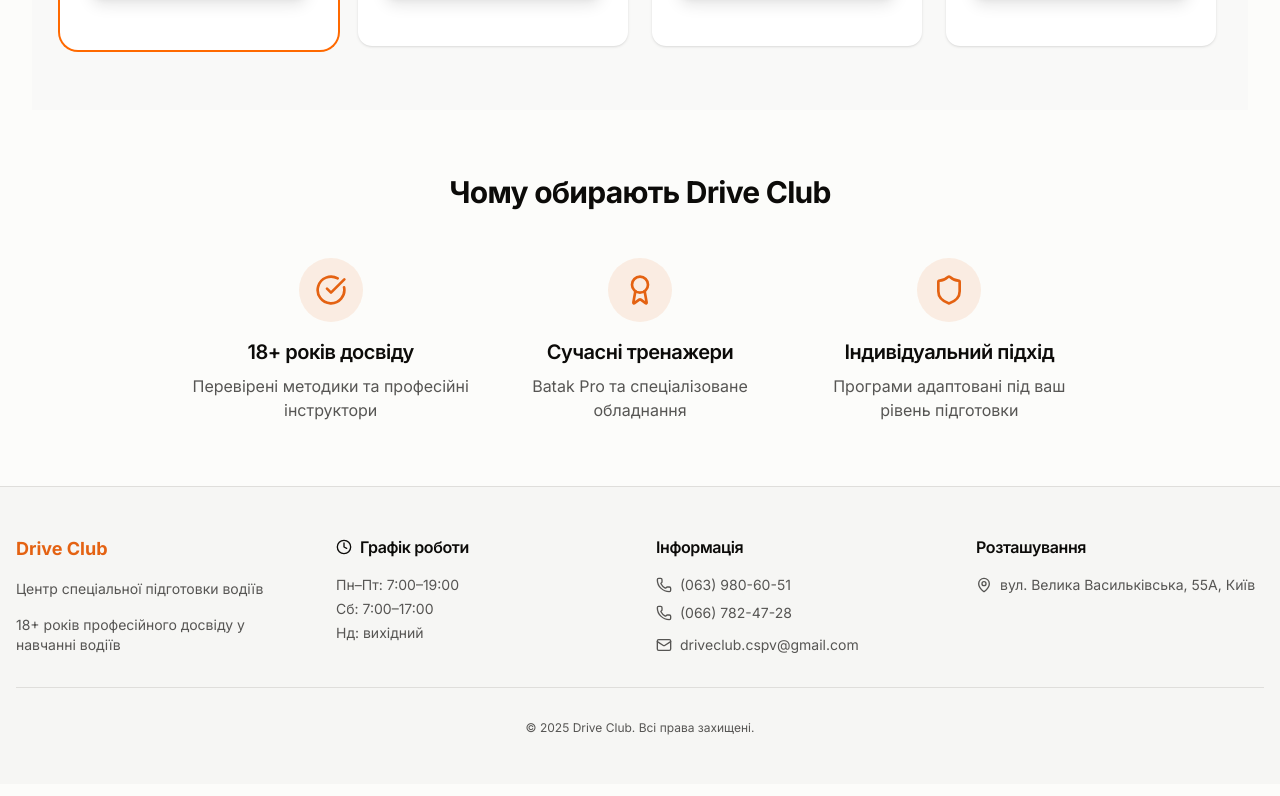
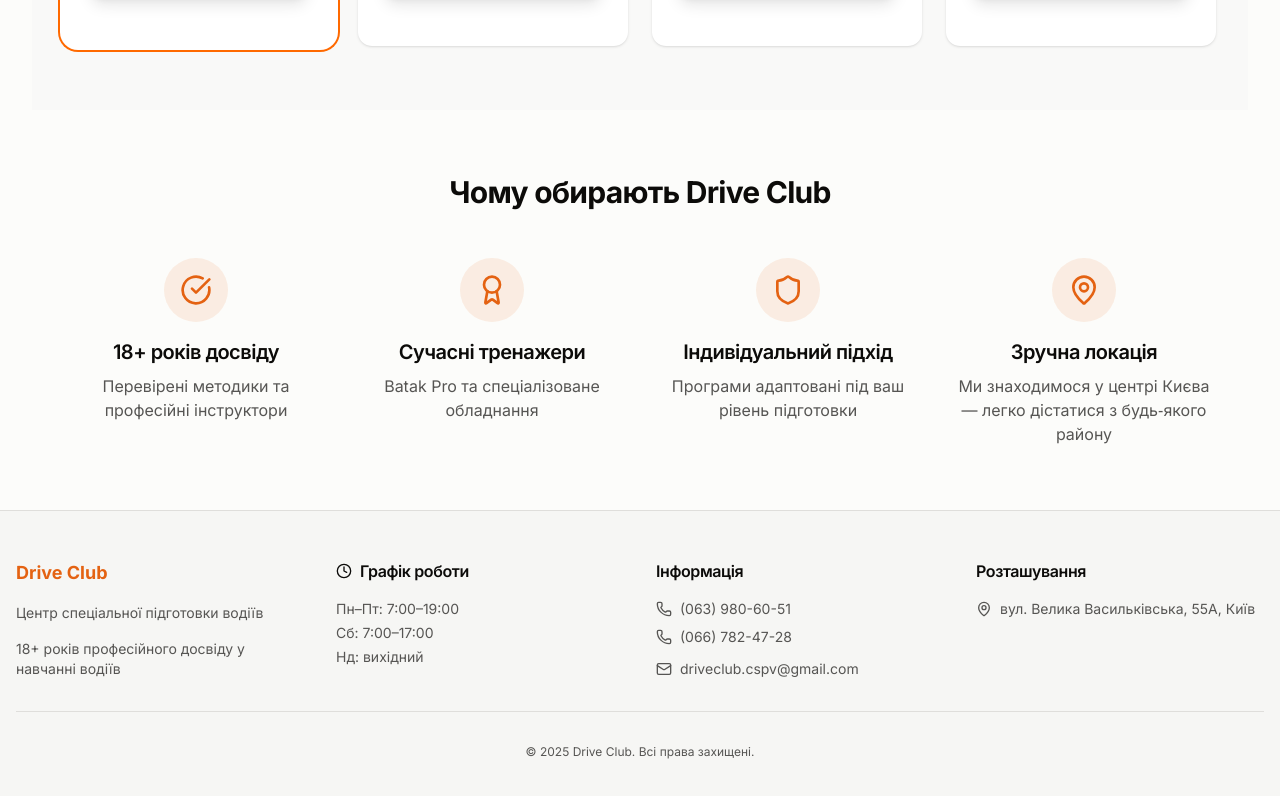
Before and after one commit to driveclubkyiv/drive-club, a Next.js app: page / in a window 1280 px wide. Shown: the part 5219-6015 px from the top of the page. Built offline with nearby package versions, Linux system fonts and the light colour scheme.

Commit message:
certificate updated

```diff
--- a/src/app/courses/certificate/page.tsx
+++ b/src/app/courses/certificate/page.tsx
@@ -66,6 +66,13 @@
       description: '1,5 год — авто центру',
       popular: false,
     },
+    {
+      name: 'Індивідуальний сертифікат',
+      amount: 'Сума за вашим бажанням',
+      description:
+        'Ви самі визначаєте суму сертифіката — подаруйте стільки, скільки хочете',
+      popular: false,
+    },
   ];
 
   const benefits = [
@@ -97,23 +104,26 @@
   const howItWorks = [
     {
       step: '1',
-      title: 'Оберіть кількість занять',
-      description: 'Визначте, скільки уроків бажаєте придбати',
+      title: 'Оберіть сертифікат',
+      description: 'Визначте номінал, який хочете подарувати',
     },
     {
       step: '2',
       title: 'Звʼяжіться з нами',
-      description: 'Зателефонуйте нам для оформлення замовлення',
+      description:
+        'Зателефонуйте нам або заповніть форму на сайті для того щоб ми вам передзвонили',
     },
     {
       step: '3',
       title: 'Отримайте сертифікат',
-      description: 'Електронний або друкований сертифікат зручним способом',
+      description:
+        'Сертифікат можна отримати самостійно або замовити доставку Новою поштою по всій Україні',
     },
     {
       step: '4',
-      title: 'Пройдіть заняття',
-      description: 'Навчайтесь на своєму авто або на авто центру',
+      title: 'Вручіть та активуйте',
+      description:
+        'Подаруйте сертифікат отримувачу — він активує його та записується на заняття у зручний час',
     },
   ];
 
@@ -158,14 +168,19 @@
             <h2 className="text-3xl font-bold text-center mb-12">
               Номінали сертифікатів
             </h2>
-            <div className="grid grid-cols-1 md:grid-cols-3 lg:grid-cols-3 gap-6">
-              {certificateOptions.map((option, index) => (
-                <Card
-                  key={index}
-                  className={`relative overflow-hidden hover:shadow-lg transition-shadow duration-400 ${
-                    option.popular ? 'ring-2 ring-primary' : ''
-                  }`}
-                >
+            <div className="grid grid-cols-1 md:grid-cols-2 lg:grid-cols-3 gap-6">
+              {certificateOptions.map((option, index) => {
+                const isLast = index === certificateOptions.length - 1;
+                const cardClasses = [
+                  'relative overflow-hidden hover:shadow-lg transition-shadow duration-400',
+                  option.popular ? 'ring-2 ring-primary' : '',
+                  isLast ? 'lg:col-start-2' : '',
+                ]
+                  .join(' ')
+                  .trim();
+
+                return (
+                  <Card key={index} className={cardClasses}>
                     {option.popular && (
                       <div className="absolute top-4 right-4">
                         <Badge className="bg-primary text-white">
@@ -188,7 +203,8 @@
                       </p>
                     </CardContent>
                   </Card>
-              ))}
+                );
+              })}
             </div>
           </section>
 
--- a/src/app/page.tsx
+++ b/src/app/page.tsx
@@ -6,7 +6,14 @@
 import { ProgramCard } from '@/components/ProgramCard';
 import { Button } from '@/components/ui/button';
 import { Card, CardContent, CardHeader, CardTitle } from '@/components/ui/card';
-import { CheckCircle, Users, Award, Shield, RefreshCw } from 'lucide-react';
+import {
+  CheckCircle,
+  Users,
+  Award,
+  Shield,
+  RefreshCw,
+  MapPin,
+} from 'lucide-react';
 import { InstructorCard } from '@/components/InstructorCard';
 
 const fadeInUp = {
@@ -135,6 +142,30 @@
           url: 'https://www.facebook.com/alexandr.gorbik.7?mibextid=LQQJ4d&rdid=9QkZUHy2S0FWLLH6&share_url=https://www.facebook.com/share/qp69FoN2pi33oYqR/?mibextid%3DLQQJ4d',
         },
       ],
+    },
+  ];
+
+  const features = [
+    {
+      icon: CheckCircle,
+      title: '18+ років досвіду',
+      description: 'Перевірені методики та професійні інструктори',
+    },
+    {
+      icon: Award,
+      title: 'Сучасні тренажери',
+      description: 'Batak Pro та спеціалізоване обладнання',
+    },
+    {
+      icon: Shield,
+      title: 'Індивідуальний підхід',
+      description: 'Програми адаптовані під ваш рівень підготовки',
+    },
+    {
+      icon: MapPin,
+      title: 'Зручна локація',
+      description:
+        'Ми знаходимося у центрі Києва— легко дістатися з будь‑якого району',
     },
   ];
 
@@ -436,43 +467,27 @@
           variants={staggerContainer}
           className="py-16"
         >
-          <div className="max-w-4xl mx-auto">
+          <div className="max-w-full mx-auto">
             <motion.h2
               variants={fadeInUp}
               className="text-3xl font-bold text-center mb-12"
             >
               Чому обирають Drive Club
             </motion.h2>
-            <div className="grid grid-cols-1 md:grid-cols-3 gap-8">
-              {[
-                {
-                  icon: CheckCircle,
-                  title: '18+ років досвіду',
-                  description: 'Перевірені методики та професійні інструктори',
-                },
-                {
-                  icon: Award,
-                  title: 'Сучасні тренажери',
-                  description: 'Batak Pro та спеціалізоване обладнання',
-                },
-                {
-                  icon: Shield,
-                  title: 'Індивідуальний підхід',
-                  description: 'Програми адаптовані під ваш рівень підготовки',
-                },
-              ].map((feature, index) => {
+            <div className="grid grid-cols-1 md:grid-cols-2 lg:grid-cols-4 gap-8">
+              {features.map((feature, index) => {
                 const IconComponent = feature.icon;
                 return (
                   <motion.div
                     key={index}
                     variants={scaleIn}
                     transition={{ duration: 0.5, delay: index * 0.2 }}
-                    whileHover={{ y: -5, transition: { duration: 0.2 } }}
+                    whileHover={{ y: -5, transition: { duration: 0.4 } }}
                     className="text-center"
                   >
                     <motion.div
                       whileHover={{ scale: 1.1, rotate: 5 }}
-                      transition={{ duration: 0.2 }}
+                      transition={{ duration: 0.4 }}
                       className="bg-primary/10 w-16 h-16 rounded-full flex items-center justify-center mx-auto mb-4"
                     >
                       <IconComponent className="h-8 w-8 text-primary" />
```
Lines whose indentation alone changed are shown as unchanged.
